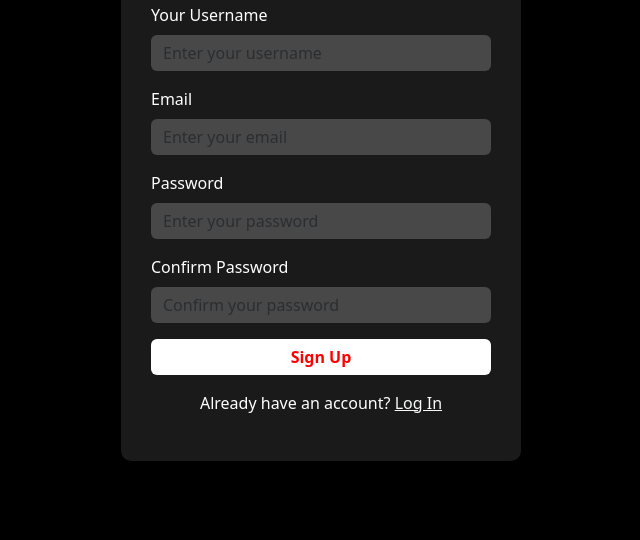
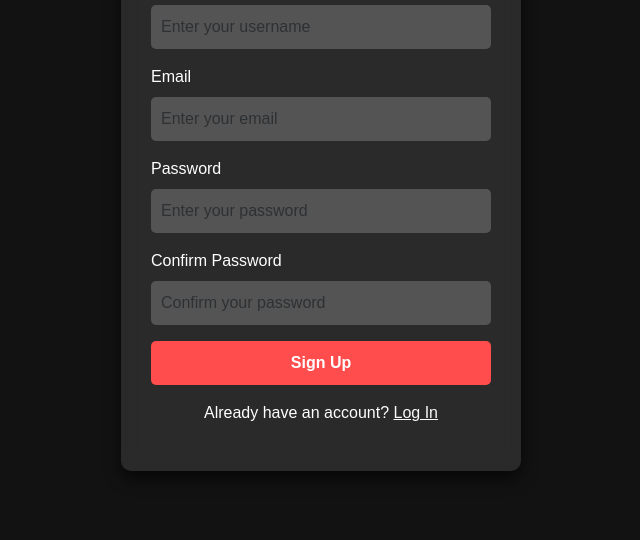
Before and after one commit to khanren/Distributed_YouTube_Website, a plain HTML site: page signup.html in a window 1280 px wide. Shown: the part 260-800 px from the top of the page, without its empty margins (319-959 px from the left). Drawn offline with nearby package versions, Linux system fonts and the light colour scheme.

Commit message:
Changes on UI

```diff
--- a/css/login_page.css
+++ b/css/login_page.css
@@ -1,6 +1,5 @@
-/* General body styling */
 body {
-    background-color: black;
+    background-color: #121212;
     display: flex;
     justify-content: center;
     align-items: center;
@@ -10,7 +9,6 @@ body {
     font-family: 'Arial', sans-serif;
 }
 
-/* Login card container */
 .login-card {
     background: rgba(255, 255, 255, 0.1);
     backdrop-filter: blur(10px);
@@ -19,10 +17,9 @@ body {
     width: 100%;
     max-width: 400px;
     color: white;
-    box-shadow: 0 8px 16px rgba(0, 0, 0, 0.3);
+    box-shadow: 0 8px 16px rgba(0, 0, 0, 0.6);
 }
 
-/* Logo styling */
 .login-logo {
     display: flex;
     justify-content: center;
@@ -33,48 +30,121 @@ body {
     height: auto;
 }
 
-/* Title styling */
 .login-title {
-    font-size: 1.5rem;
+    font-size: 1.75rem;
     font-weight: bold;
     text-align: center;
     margin-bottom: 20px;
+    color: #ff4d4d;
 }
 
-/* Form input styling */
 .form-control {
     background: rgba(255, 255, 255, 0.2);
     color: white;
     border: none;
     border-radius: 5px;
     padding: 10px;
+    margin-bottom: 10px;
 }
 .form-control:focus {
     background: rgba(255, 255, 255, 0.3);
     color: white;
-    box-shadow: none;
-    border: 1px solid white;
+    box-shadow: 0 0 5px #ff4d4d;
+    border: 1px solid #ff4d4d;
 }
 
-/* Button styling */
+body {
+    font-family: sans-serif;
+    display: flex;
+    justify-content: center;
+    align-items: center;
+    min-height: 100vh;
+    margin: 0;
+}
+
+.container {
+    background-color: #383838;
+    padding: 40px;
+    border-radius: 10px;
+    box-shadow: 0 0 10px rgba(0, 0, 0, 0.2);
+    text-align: center;
+    width: 350px;
+}
+
+.logo {
+    width: 50px;
+    margin-bottom: 20px;
+}
+
+h2 {
+    color: #ff4d4d;
+    margin-bottom: 20px;
+}
+
+.input-group {
+    margin-bottom: 20px;
+    text-align: left;
+}
+
+label {
+    display: block;
+    color: white;
+    margin-bottom: 5px;
+}
+
+input[type="email"] {
+    width: calc(100% - 12px);
+    padding: 10px;
+    border: 1px solid #555;
+    border-radius: 5px;
+    background-color: #444;
+    color: white;
+    box-sizing: border-box;
+}
+
+input[type="email"]:focus {
+    outline: 1px solid #ff4d4d;
+}
+
 .btn-primary {
-    background-color: white;
-    color: #ff0000;
+    background-color: #ff4d4d;
+    color: white;
     font-weight: bold;
     border: none;
     transition: background-color 0.3s ease, color 0.3s ease;
-}
-.btn-primary:hover {
-    background-color: #ff4d4d;
-    color: white;
+    padding: 12px 20px;
+    border-radius: 5px;
+    width: 40%;
+    cursor: pointer;
+    margin-top: 10px;
 }
 
-/* Text links */
+.btn-primary:hover {
+    background-color: white;
+    color: #ff4d4d;
+}
+
 a {
     color: #ffcc00;
     text-decoration: none;
     font-weight: bold;
+    display: block;
+    margin-top: 15px;
 }
+
 a:hover {
     text-decoration: underline;
 }
+
+body > *:not(script):not(style) {
+    margin: 10px auto;
+    display: block;
+    max-width: 350px;
+    padding: 0 20px;
+}
+body > h2{
+    margin-top: 20px;
+}
+body > input[type="email"]{
+    margin-bottom: 20px;
+}
--- a/css/signup_page.css
+++ b/css/signup_page.css
@@ -1,11 +1,12 @@
 body {
-    background-color: black;
+    background-color: #121212;
     display: flex;
     justify-content: center;
     align-items: center;
     height: 100vh;
     margin: 0;
     overflow: hidden;
+    font-family: 'Arial', sans-serif;
 }
 
 .login-card {
@@ -16,38 +17,44 @@ body {
     width: 100%;
     max-width: 400px;
     color: white;
-    box-shadow: 0 4px 8px rgba(0, 0, 0, 0.2);
+    box-shadow: 0 8px 16px rgba(0, 0, 0, 0.6);
 }
 
 .login-card h1 {
     font-family: 'Arial', sans-serif;
-    font-size: 2rem;
+    font-size: 1.75rem;
     text-align: center;
     margin-bottom: 20px;
+    color: #ff4d4d;
 }
 
 .form-control {
     background: rgba(255, 255, 255, 0.2);
     color: white;
     border: none;
+    border-radius: 5px;
+    padding: 10px;
+    margin-bottom: 10px;
 }
-
 .form-control:focus {
     background: rgba(255, 255, 255, 0.3);
     color: white;
-    box-shadow: none;
+    box-shadow: 0 0 5px #ff4d4d;
+    border: 1px solid #ff4d4d;
 }
 
 .btn-primary {
-    background-color: white;
-    color: #ff0000;
+    background-color: #ff4d4d;
+    color: white;
     font-weight: bold;
     border: none;
+    transition: background-color 0.3s ease, color 0.3s ease;
+    padding: 10px 15px;
+    border-radius: 5px;
 }
-
 .btn-primary:hover {
-    background-color: #ff4d4d;
-    color: white;
+    background-color: white;
+    color: #ff4d4d;
 }
 
 .form-check-label {
@@ -59,8 +66,7 @@ body {
     justify-content: center;
     margin-bottom: 20px;
 }
-
 .login-logo img {
-    width: 100px;
+    width: 80px;
     height: auto;
 }
```
Also changed, not shown: css/video.css (+72 -1 lines).
